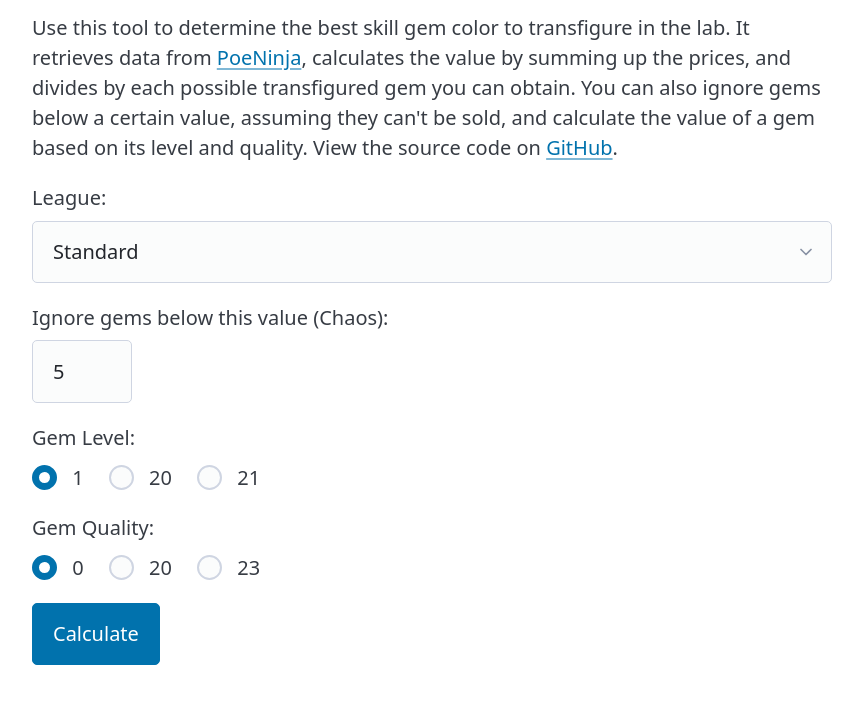
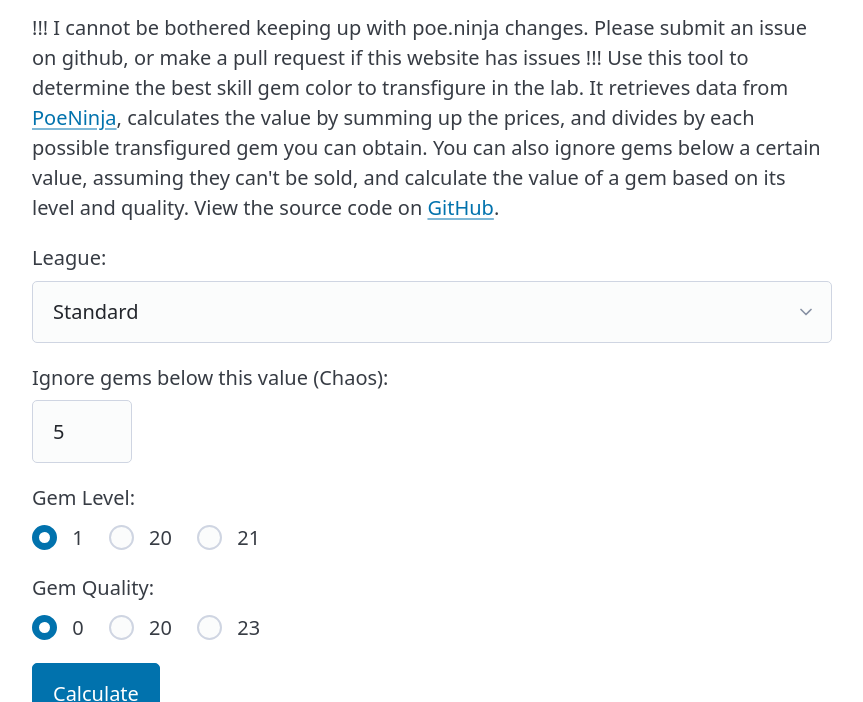
Before and after one commit to DeeKahy/poeGem, a website: page public/index.html in a window 1280 px wide. Shown: the part 97-799 px from the top of the page, without its empty margins (208-1071 px from the left). Drawn offline with nearby package versions, Linux system fonts and the light colour scheme; no server answers.

Commit message:
Update index.html

```diff
--- a/public/index.html
+++ b/public/index.html
@@ -36,6 +36,7 @@
             <main>
                 <section>
                     <p>
+                        !!! I cannot be bothered keeping up with poe.ninja changes. Please submit an issue on github, or make a pull request if this website has issues !!!
                         Use this tool to determine the best skill gem color to
                         transfigure in the lab. It retrieves data from
                         <a href="https://poe.ninja/">PoeNinja</a>, calculates
```
